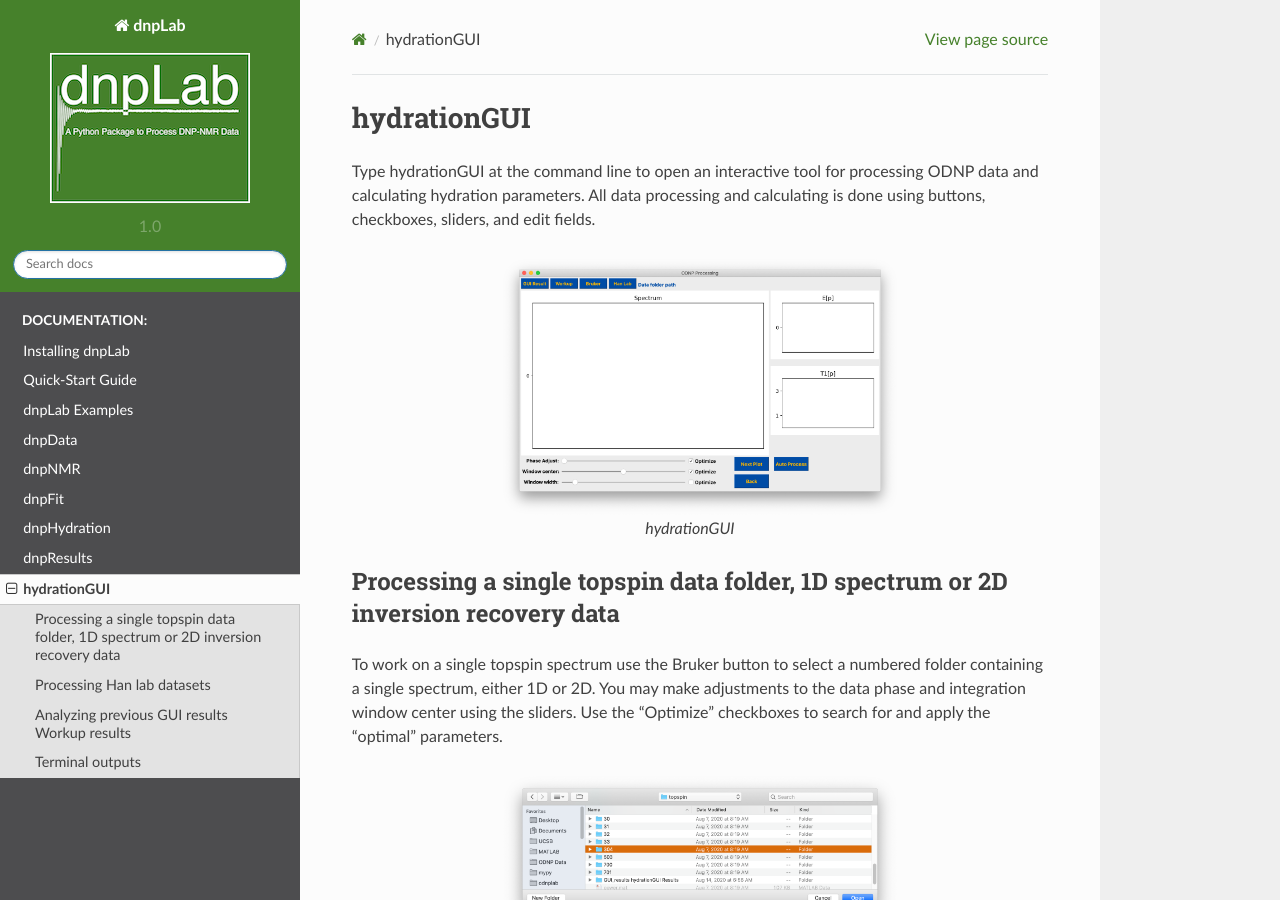
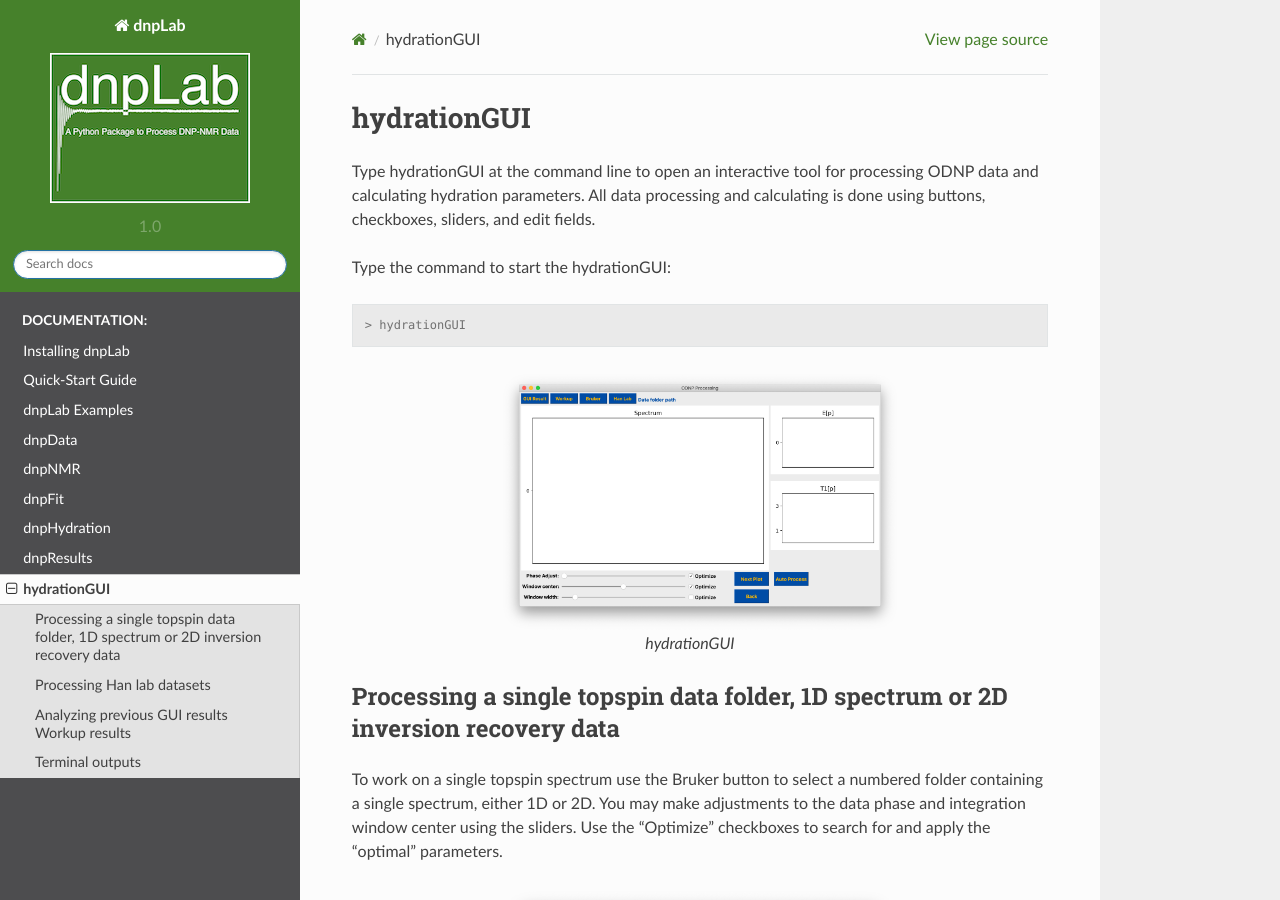
Before and after one commit to DNPLab/DNPLab, a Sphinx documentation site: the page built from docs/source/hydrationGUI.rst, in a window 1280 px wide and 900 px high. Built offline with Sphinx 7.4.7 and the Read the Docs theme 2.0.0, drawn with Linux system fonts in a browser that asks for light colours.

Commit message:
Now showing terminal command for hydrationGUI on separate line.

```diff
--- a/docs/source/hydrationGUI.rst
+++ b/docs/source/hydrationGUI.rst
@@ -3,6 +3,12 @@ hydrationGUI
 ============
 
 Type hydrationGUI at the command line to open an interactive tool for processing ODNP data and calculating hydration parameters. All data processing and calculating is done using buttons, checkboxes, sliders, and edit fields.
+
+Type the command to start the hydrationGUI:
+
+.. code-block:: console
+
+    > hydrationGUI
 
 .. figure:: _static/images/hydrationGUI_overview.png
     :width: 400
```
